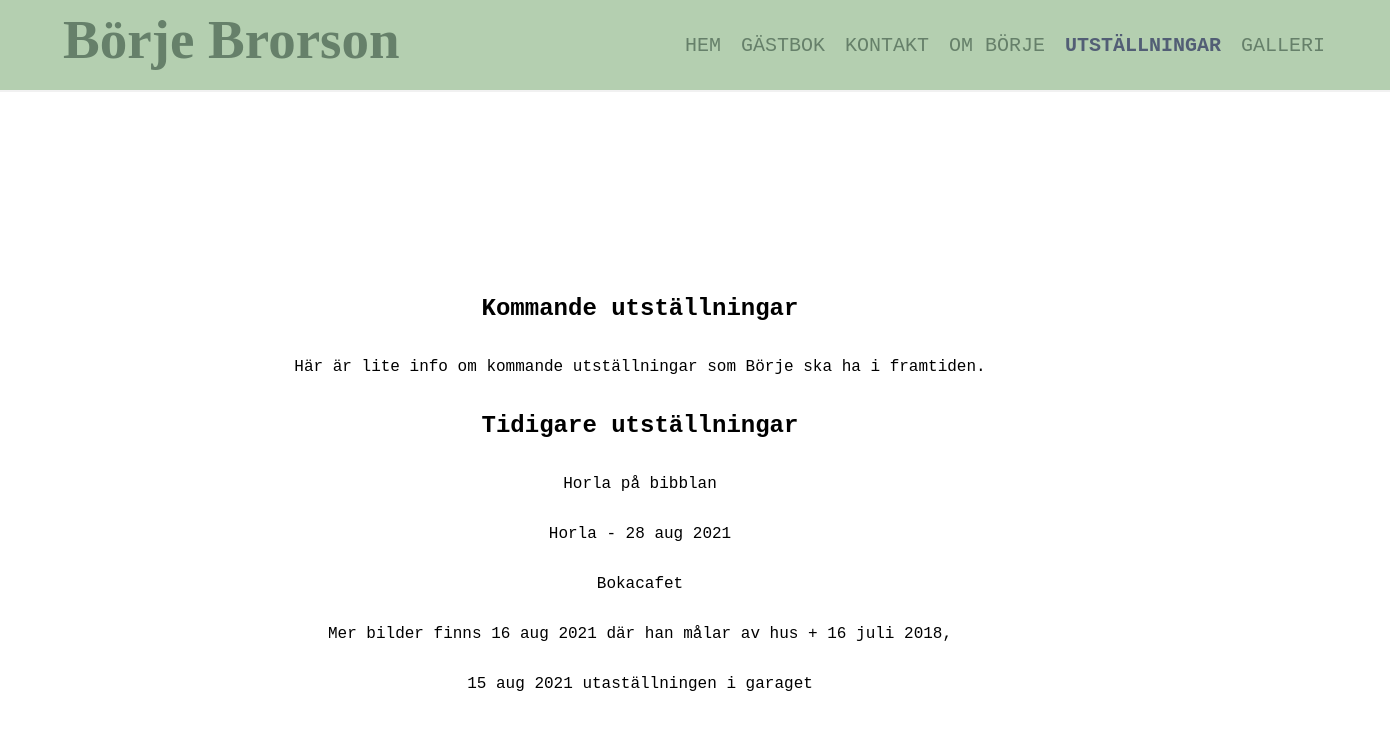
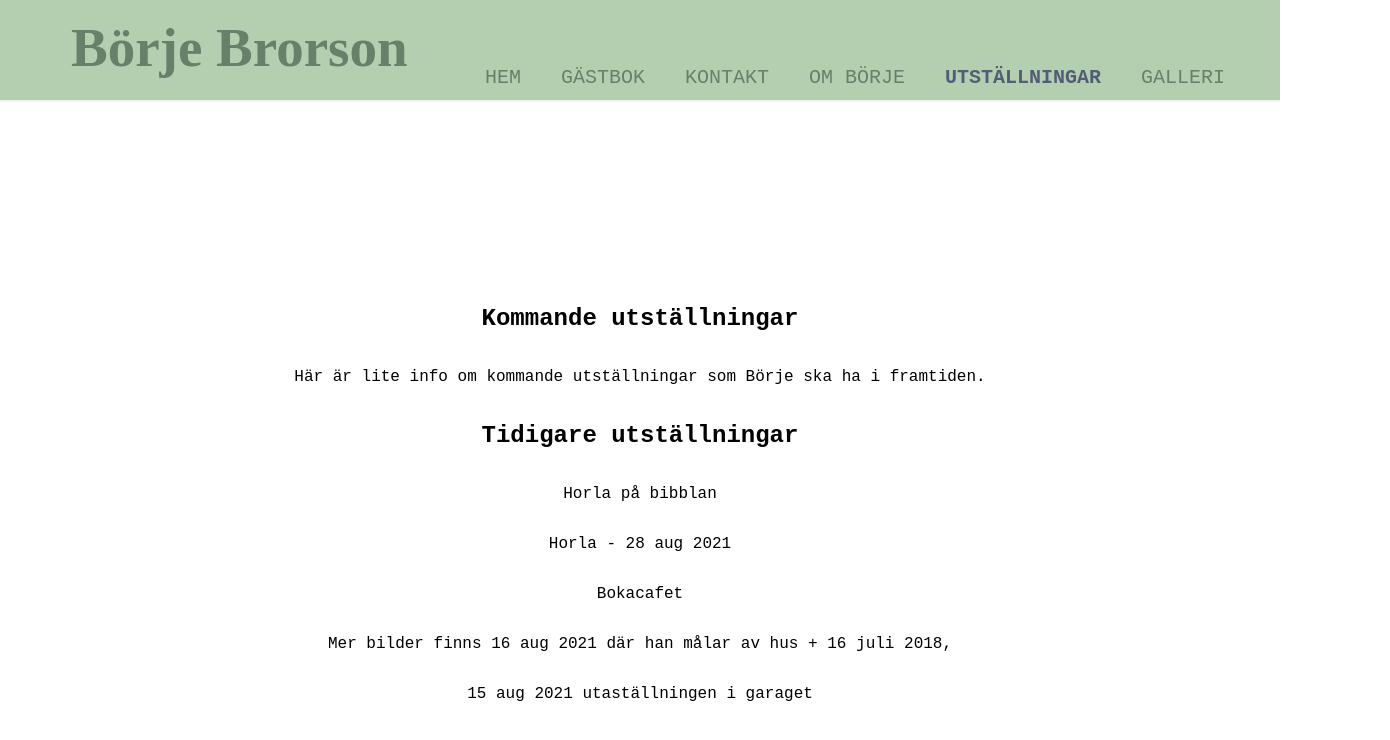
Before and after one commit to LovisaBrorson/final-project, a React (Create React App) app in the folder front-end/: page /exhibit in a window 1280 px wide. Shown: the top 740 px of the page, 1390 px wide, since content can reach past the window. Built offline with nearby package versions, Linux system fonts and the light colour scheme; a web font is replaced by a local one.

Commit message:
Added more css to the navbar

```diff
--- a/front-end/src/Components/RightNavbar.js
+++ b/front-end/src/Components/RightNavbar.js
@@ -20,6 +20,7 @@ const Ul = styled.ul`
   li {
     padding: 18px 10px;
     font-size: 20px;
+    padding-right: 30px;
   }
 
   @media (max-width: 768px) {
--- a/front-end/src/components/Navbar.js
+++ b/front-end/src/components/Navbar.js
@@ -5,19 +5,18 @@ import { Burger } from "./Burger"
 
 const Nav = styled.nav`
   width: 100%;
-  height: 90px;
+  height: 100px;
   border-bottom: 2px solid #f1f1f1;
   display: flex;
   justify-content: space-between;
-  padding-left: 55px;
-  padding-right: 55px;
   background-color: #b4cfb0;
 
   h1 {
     font-size: 55px;
     font-family: "Imperial Script", cursive;
-    margin: 8px;
+    margin: 16px;
     font-weight: 700;
+    padding-left: 55px;
   }
 
   a {
@@ -27,6 +26,16 @@ const Nav = styled.nav`
 
   a.active {
     color: #525e75;
+  }
+
+  li {
+    padding: 50px 10px;
+    font-size: 20px;
+    padding-right: 30px;
+  }
+
+  li:last-of-type {
+    padding-right: 55px;
   }
 `
 
--- a/front-end/src/components/RightNavbar.js
+++ b/front-end/src/components/RightNavbar.js
@@ -20,6 +20,7 @@ const Ul = styled.ul`
   li {
     padding: 18px 10px;
     font-size: 20px;
+    padding-right: 30px;
   }
 
   @media (max-width: 768px) {
```
Also changed, not shown: front-end/src/Components/navbar.js (+13 -4 lines).
